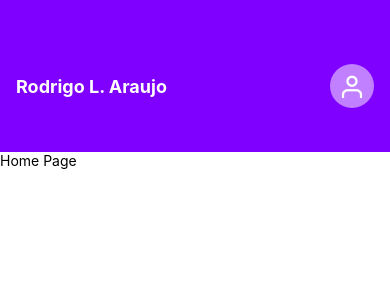
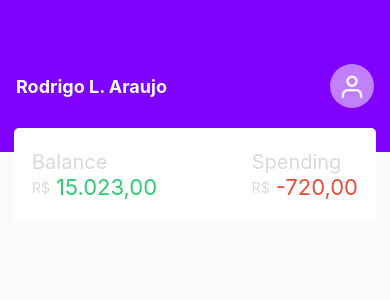
Before and after one commit to rodrigoaraujo7/finances-app, a React Native app: screen / in a window 390 px wide. Shown: the top 300 px of the page. Built offline with nearby package versions, Linux system fonts and the light colour scheme.

Commit message:
balance and spending card

```diff
--- /dev/null
+++ b/src/components/Balance/index.js
@@ -0,0 +1,75 @@
+import {
+    View,
+    Text,
+    StyleSheet
+} from 'react-native'
+
+export const Balance = ({ balance, spending }) => {
+    return (
+        <View style={styles.container}>
+            <View style={styles.item}>
+                <Text style={styles.itemTitle}>Balance</Text>
+                <View style={styles.content}>
+                    <Text style={styles.currentSymbol}>R$</Text>
+                    <Text style={styles.currentBalance}>{balance}</Text>
+                </View>
+            </View>
+
+            <View style={styles.item}>
+                <Text style={styles.itemTitle}>Spending</Text>
+                <View style={styles.content}>
+                    <Text style={styles.currentSymbol}>R$</Text>
+                    <Text style={styles.spending}>-{spending}</Text>
+                </View>
+            </View>
+        </View>
+    )
+}
+
+const styles = StyleSheet.create({
+    container: {
+        flexDirection: 'row',
+        justifyContent: 'space-between',
+
+        paddingStart: 18,
+        paddingEnd: 18,
+        paddingTop: 22,
+        paddingBottom: 22,
+
+        marginTop: -24,
+        marginStart: 14,
+        marginEnd: 14,
+
+        borderRadius: 5,
+        backgroundColor: '#fff',
+
+        zIndex: 99,
+    },
+    item: {
+
+    },
+    itemTitle: {
+        fontSize: 20,
+        color: '#dadada'
+    },
+    itemTitle: {
+        fontSize: 20,
+        color: '#dadada'
+    },
+    content: {
+        flexDirection: 'row',
+        alignItems: 'center',
+    },
+    currentSymbol: {
+        color: '#dadada',
+        marginRight: 6,
+    },
+    currentBalance: {
+        fontSize: 22,
+        color: '#2ecc71'
+    },
+    spending: {
+        fontSize: 22,
+        color: '#e74c3c'
+    }
+})
--- a/src/pages/Home/index.js
+++ b/src/pages/Home/index.js
@@ -1,14 +1,14 @@
-import { StatusBar } from 'expo-status-bar';
 import { StyleSheet, Text, View } from 'react-native';
 
 // components
 import { Header } from '../../components/Header'
+import { Balance } from '../../components/Balance';
 
 export const Home = () => {
   return (
     <View style={styles.container}>
         <Header name="Rodrigo L. Araujo" />
-        <Text>Home Page</Text>
+        <Balance balance="15.023,00" spending="720,00" />
     </View>
   );
 }
@@ -16,6 +16,6 @@ export const Home = () => {
 const styles = StyleSheet.create({
   container: {
     flex: 1,
-    backgroundColor: '#fff'
+    backgroundColor: '#fafafa'
   },
 });
```
